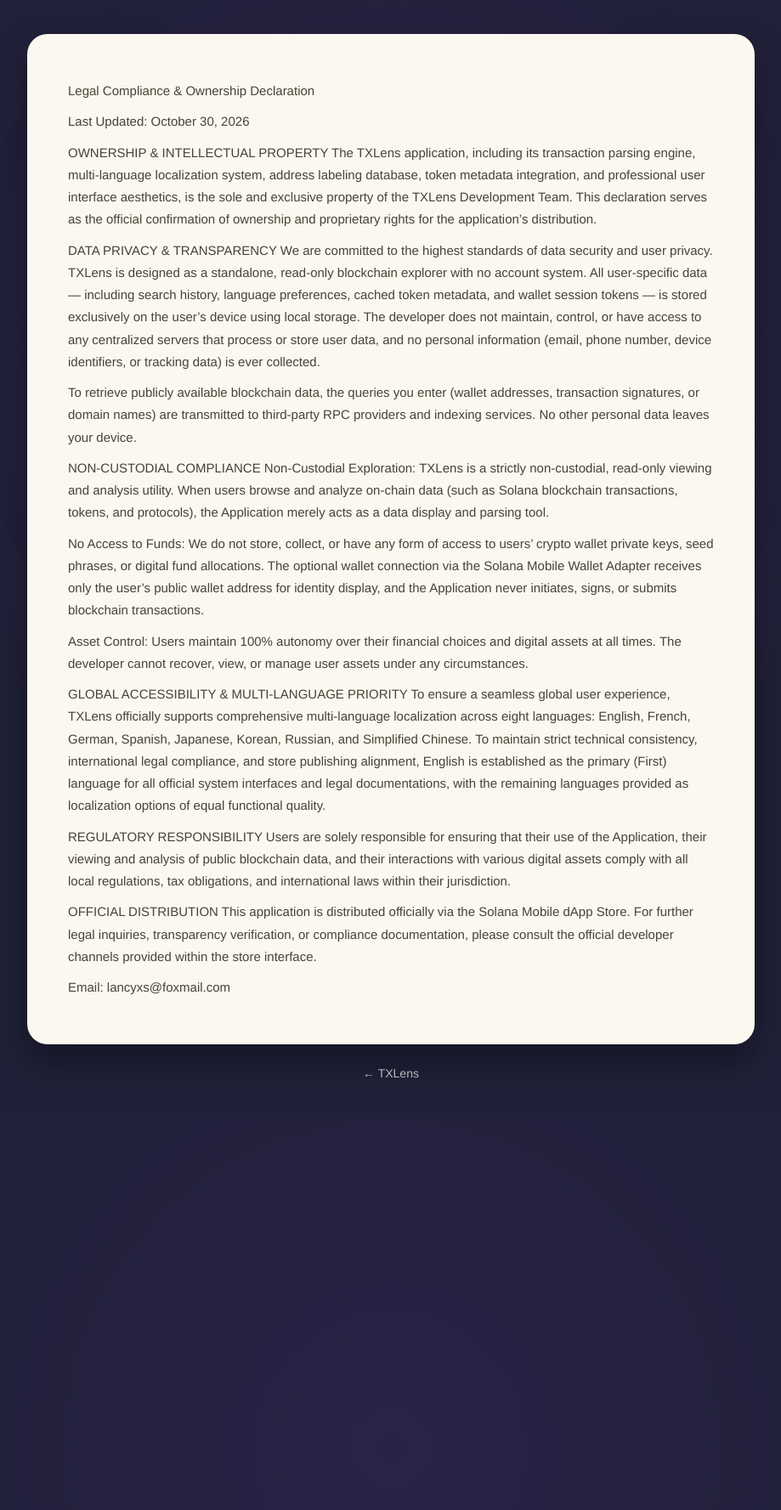
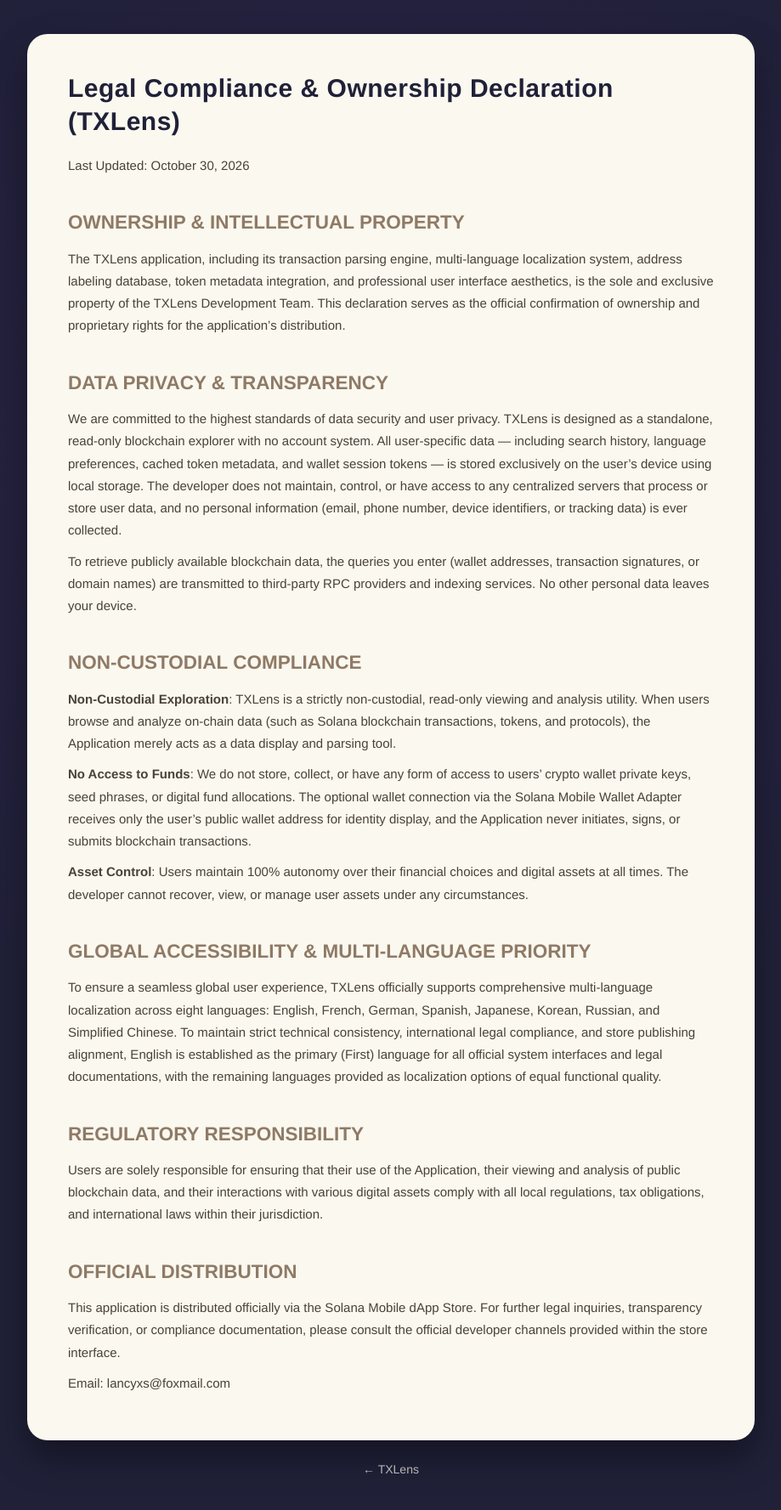
Before and after one commit to lancyxs/TXLens, a Jekyll site: the page built from LEGAL.md, in a window 1280 px wide. Shown: the whole page at 85% size, without its empty margins (180-1099 px from the left). Built offline with Jekyll 4.4.1, drawn with Linux system fonts in a browser that asks for light colours.

Commit message:
Update LEGAL.md

```diff
--- a/LEGAL.md
+++ b/LEGAL.md
@@ -1,34 +1,41 @@
 ---
-title: TXLens — LEGAL
+title: TXLens — Legal Compliance & Ownership Declaration
 layout: default
 ---
 
-Legal Compliance & Ownership Declaration
+# Legal Compliance & Ownership Declaration (TXLens)
 
 Last Updated: October 30, 2026
 
-OWNERSHIP & INTELLECTUAL PROPERTY
+## OWNERSHIP & INTELLECTUAL PROPERTY
+
 The TXLens application, including its transaction parsing engine, multi-language localization system, address labeling database, token metadata integration, and professional user interface aesthetics, is the sole and exclusive property of the TXLens Development Team. This declaration serves as the official confirmation of ownership and proprietary rights for the application's distribution.
 
-DATA PRIVACY & TRANSPARENCY
+## DATA PRIVACY & TRANSPARENCY
+
 We are committed to the highest standards of data security and user privacy. TXLens is designed as a standalone, read-only blockchain explorer with no account system. All user-specific data — including search history, language preferences, cached token metadata, and wallet session tokens — is stored exclusively on the user's device using local storage. The developer does not maintain, control, or have access to any centralized servers that process or store user data, and no personal information (email, phone number, device identifiers, or tracking data) is ever collected.
 
 To retrieve publicly available blockchain data, the queries you enter (wallet addresses, transaction signatures, or domain names) are transmitted to third-party RPC providers and indexing services. No other personal data leaves your device.
 
-NON-CUSTODIAL COMPLIANCE
-Non-Custodial Exploration: TXLens is a strictly non-custodial, read-only viewing and analysis utility. When users browse and analyze on-chain data (such as Solana blockchain transactions, tokens, and protocols), the Application merely acts as a data display and parsing tool.
+## NON-CUSTODIAL COMPLIANCE
 
-No Access to Funds: We do not store, collect, or have any form of access to users' crypto wallet private keys, seed phrases, or digital fund allocations. The optional wallet connection via the Solana Mobile Wallet Adapter receives only the user's public wallet address for identity display, and the Application never initiates, signs, or submits blockchain transactions.
+**Non-Custodial Exploration**: TXLens is a strictly non-custodial, read-only viewing and analysis utility. When users browse and analyze on-chain data (such as Solana blockchain transactions, tokens, and protocols), the Application merely acts as a data display and parsing tool.
 
-Asset Control: Users maintain 100% autonomy over their financial choices and digital assets at all times. The developer cannot recover, view, or manage user assets under any circumstances.
+**No Access to Funds**: We do not store, collect, or have any form of access to users' crypto wallet private keys, seed phrases, or digital fund allocations. The optional wallet connection via the Solana Mobile Wallet Adapter receives only the user's public wallet address for identity display, and the Application never initiates, signs, or submits blockchain transactions.
 
-GLOBAL ACCESSIBILITY & MULTI-LANGUAGE PRIORITY
+**Asset Control**: Users maintain 100% autonomy over their financial choices and digital assets at all times. The developer cannot recover, view, or manage user assets under any circumstances.
+
+## GLOBAL ACCESSIBILITY & MULTI-LANGUAGE PRIORITY
+
 To ensure a seamless global user experience, TXLens officially supports comprehensive multi-language localization across eight languages: English, French, German, Spanish, Japanese, Korean, Russian, and Simplified Chinese. To maintain strict technical consistency, international legal compliance, and store publishing alignment, English is established as the primary (First) language for all official system interfaces and legal documentations, with the remaining languages provided as localization options of equal functional quality.
 
-REGULATORY RESPONSIBILITY
+## REGULATORY RESPONSIBILITY
+
 Users are solely responsible for ensuring that their use of the Application, their viewing and analysis of public blockchain data, and their interactions with various digital assets comply with all local regulations, tax obligations, and international laws within their jurisdiction.
 
-OFFICIAL DISTRIBUTION
+## OFFICIAL DISTRIBUTION
+
 This application is distributed officially via the Solana Mobile dApp Store. For further legal inquiries, transparency verification, or compliance documentation, please consult the official developer channels provided within the store interface.
 
+
 Email: lancyxs@foxmail.com
```
